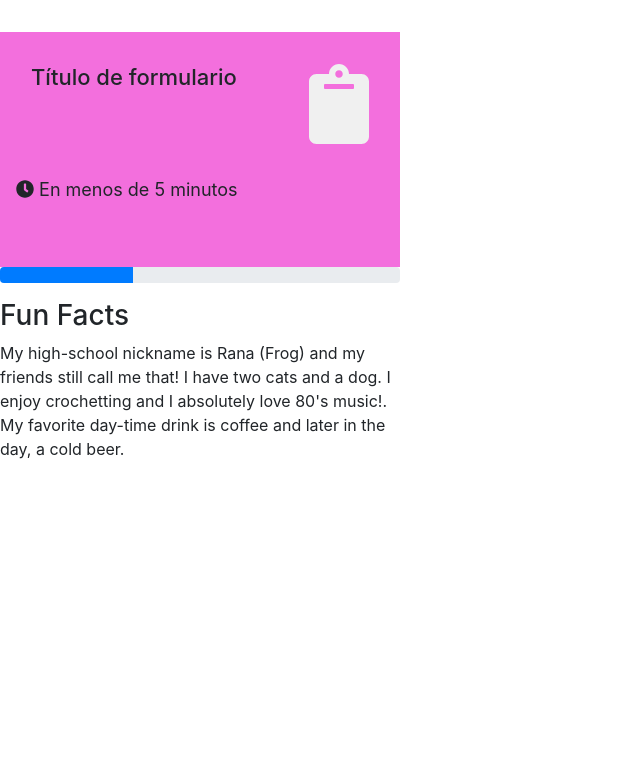
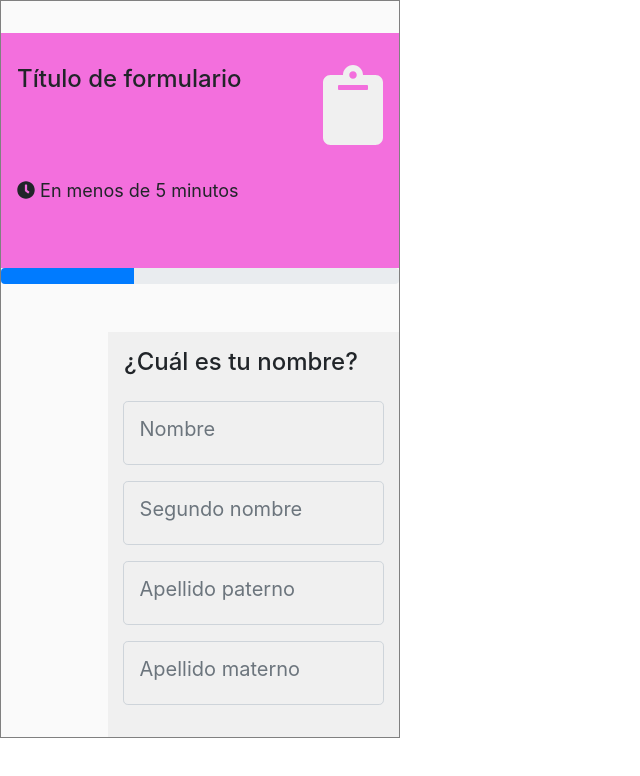
Before and after one commit to anacem1977/ali-mx-challenge, a React (Create React App) app: page / in a window 1280 px wide. Shown: the top 776 px of the page, without its empty margins (0-640 px from the left). Built offline with nearby package versions, Linux system fonts and the light colour scheme; no server answers.

Commit message:
input form for nombre

```diff
--- a/src/App.css
+++ b/src/App.css
@@ -1,5 +1,9 @@
+div.App {
+  border: 1px solid grey;
+  background-color: #fafafa;
+}
+
 body {
-  background-color: #f0f0f0;
   max-width: 400px;
   margin-left: 10%;
 }
@@ -10,7 +14,7 @@
   margin-top: 2rem;
 }
 
-.container {
+.contHeader {
   display: flex;
   justify-content: space-between;
   padding-bottom: 2rem;
@@ -23,7 +27,7 @@
 .titleHeader {
   text-align: left;
   align-self: start;
-  font-size: 22px;
+  font-size: 24px;
 }
 
 .subtitleHeader {
@@ -33,3 +37,32 @@
 .progress-bar {
   background-color: #f93e81;
 }
+
+div.container {
+  margin-top: 3rem;
+  justify-content: space-between;
+  padding: 0
+}
+
+.userPic {
+  padding: 3px;
+  border: 3px solid #F36fdd;
+  border-radius: 35%
+}
+
+.nombre, input.form-control {
+  background-color: #f0f0f0;
+  padding-bottom: 1rem;
+}
+
+input.form-control {
+ height: 4rem;
+ width: 90%;
+ margin: 0 auto;
+}
+
+.titleComp {
+  text-align: left;
+  font-size: 24px;
+  padding: 1rem;
+}
--- a/src/App.js
+++ b/src/App.js
@@ -7,6 +7,9 @@
 
 import "bootstrap/dist/css/bootstrap.min.css"
 import ProgressBar from "react-bootstrap/ProgressBar";
+import Container from "react-bootstrap/Container";
+import Row from "react-bootstrap/Row";
+import Col from "react-bootstrap/Col";
 
 import { library } from "@fortawesome/fontawesome-svg-core";
 import { FontAwesomeIcon } from "@fortawesome/react-fontawesome";
@@ -27,7 +30,7 @@
     const user = await axios.get("https://randomuser.me/api/");
     console.log(user.data.results[0].picture)
     this.setState({
-      userPic: user.data.results[0].picture.large,
+      userPic: user.data.results[0].picture.medium,
       pictureLoaded: true
     })
   }
@@ -37,7 +40,7 @@
   return (
     <div className="App">
       <header>
-        <div className="container">
+        <div className="contHeader">
           <h1 className="titleHeader">Título de formulario</h1>
           <FontAwesomeIcon icon="clipboard" size="5x" className="faIcon"></FontAwesomeIcon>
         </div>
@@ -47,12 +50,17 @@
         </p>
       </header>
       <ProgressBar now={33.3}/>
-      <section>
-        {this.state.pictureLoaded ? <img src={this.state.userPic} alt="user picture"></img> : <p></p>}
 
-      </section>
-
-      <Route path="/" render= {(props) => ( <Nombre/>)} />
+      <Container>
+        <Row>
+          <Col xs={3}>
+            {this.state.pictureLoaded ? <img src={this.state.userPic} alt="user picture" className="userPic"></img> : <p></p>}
+          </Col>
+          <Col>
+            <Route path="/" render= {(props) => ( <Nombre/>)} />
+          </Col>
+        </Row>
+      </Container>
     </div>
   );
 }
--- a/src/components/nombre.js
+++ b/src/components/nombre.js
@@ -1,14 +1,28 @@
 import React, {Component} from 'react';
+import { Form } from 'react-bootstrap';
 
 class Nombre extends Component {
 
 
 render () {
     return (
-        <div className="subtitle">
+        <div className="nombre">
             <div>
-                <h3>Fun Facts</h3>
-                <p>My high-school nickname is Rana (Frog) and my friends still call me that! I have two cats and a dog. I enjoy crochetting and I absolutely love 80's music!. My favorite day-time drink is coffee and later in the day, a cold beer.</p>
+                <h1 className="titleComp">¿Cuál es tu nombre?</h1>
+                <Form>
+                    <Form.Group controlId="name1">
+                        <Form.Control type="text" placeholder="Nombre" size="lg"/>
+                    </Form.Group>
+                    <Form.Group controlId="name2">
+                        <Form.Control type="text" placeholder="Segundo nombre" size="lg"/>
+                    </Form.Group>
+                    <Form.Group controlId="lastName1">
+                        <Form.Control type="text" placeholder="Apellido paterno" size="lg"/>
+                    </Form.Group>
+                    <Form.Group controlId="lastName2">
+                        <Form.Control type="text" placeholder="Apellido materno" size="lg"/>
+                    </Form.Group>
+                </Form>
             </div>
 
         </div>
```
